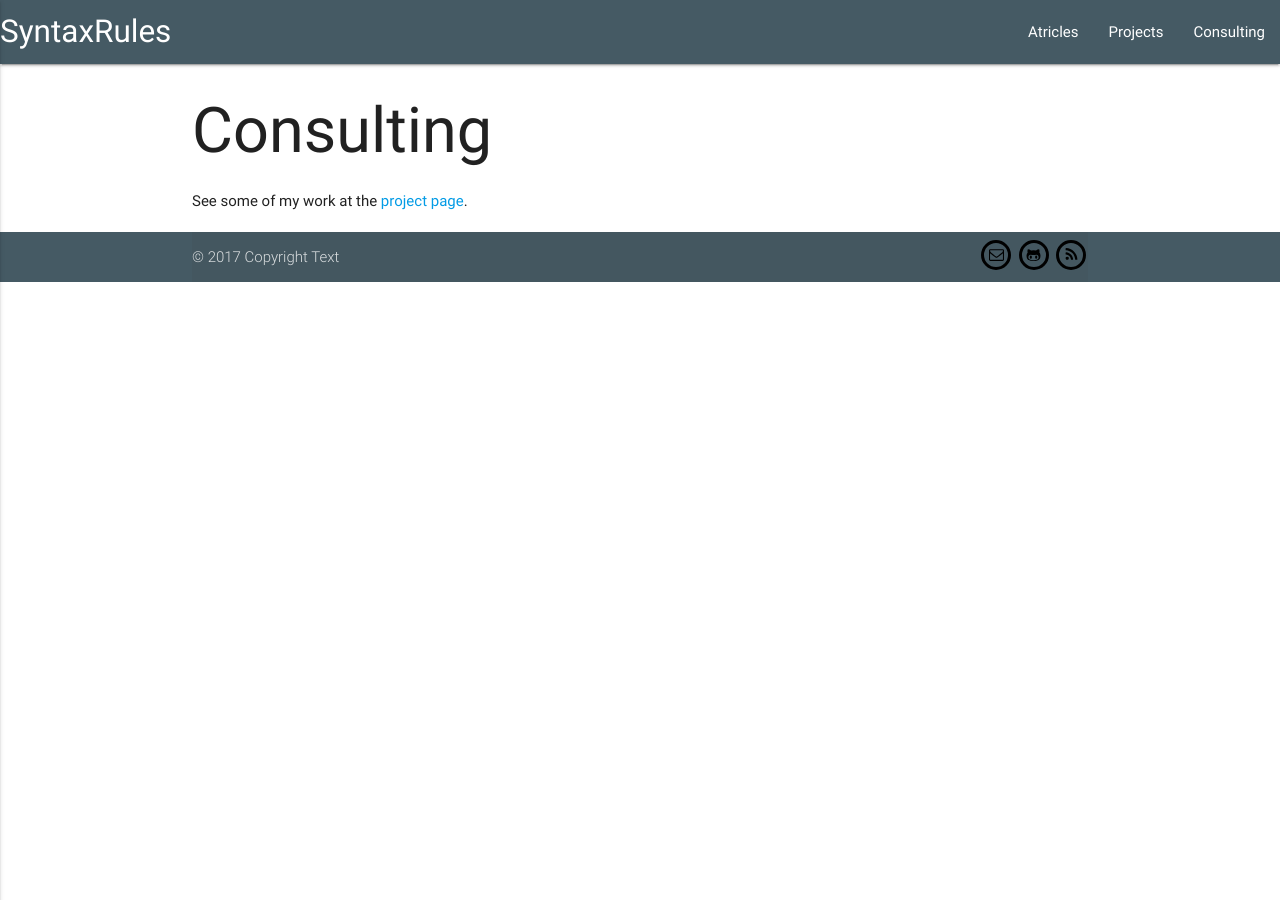
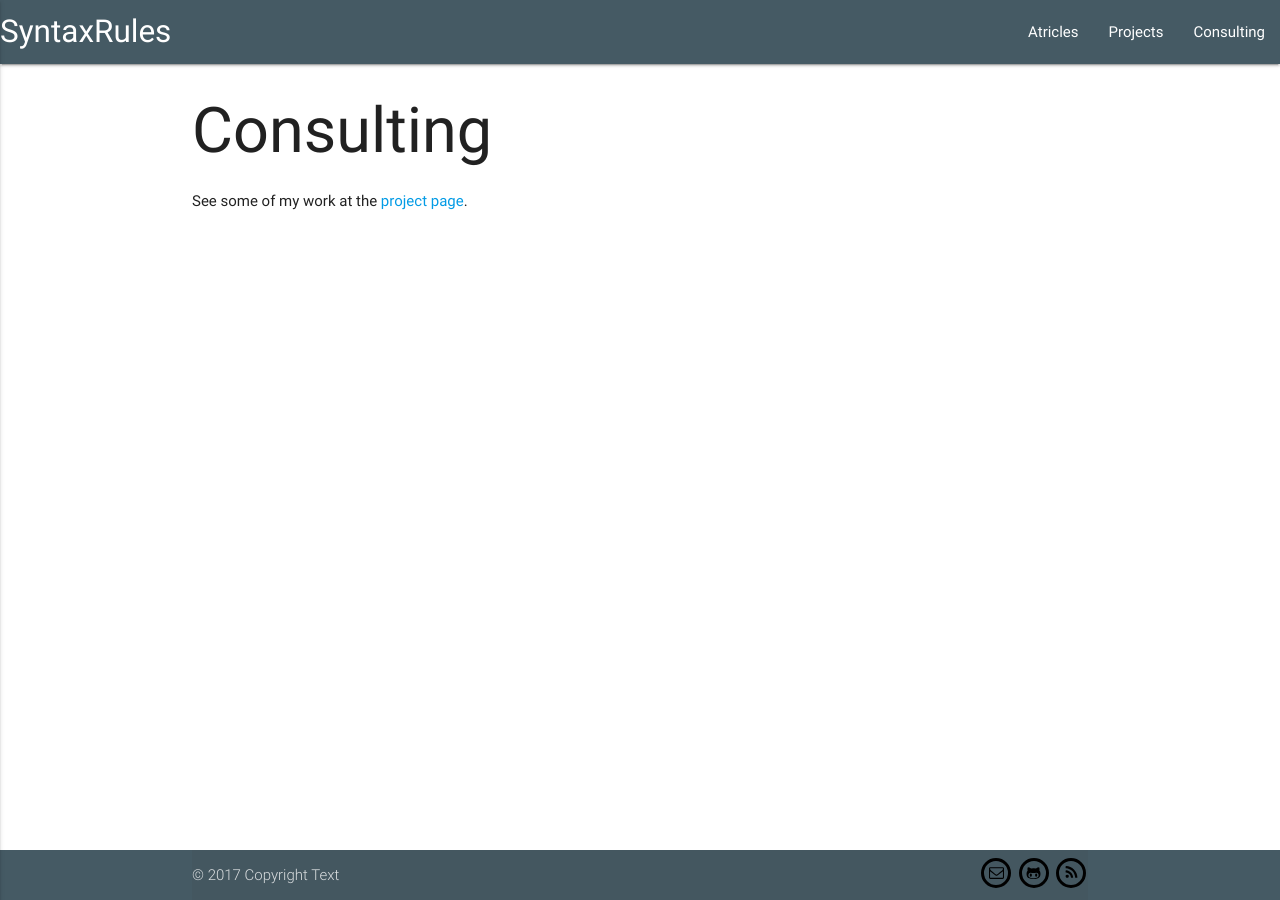
Before and after one commit to SyntaxRules/syntaxrules.github.io, a Jekyll site: the page built from consulting.md, in a window 1280 px wide. Built offline with Jekyll 4.4.1, drawn with Linux system fonts in a browser that asks for light colours; nearby versions of some CDN libraries.

Commit message:
fix(footer): make the footer always be at the bottom
When the content doesn't fill the page, the footer will still live at the bottom of the page.

```diff
--- a/Gemfile
+++ b/Gemfile
@@ -12,7 +12,7 @@ ruby RUBY_VERSION
 gem "jekyll", "3.3.1"
 
 # This is the default theme for new Jekyll sites. You may change this to anything you like.
-gem "minima", "~> 2.0"
+# gem "minima", "~> 2.0"
 
 # If you want to use GitHub Pages, remove the "gem "jekyll"" above and
 # uncomment the line below. To upgrade, run `bundle update github-pages`.
--- a/_layouts/default.html
+++ b/_layouts/default.html
@@ -9,17 +9,22 @@
 
     <!--Import Google Icon Font-->
     <link href="http://fonts.googleapis.com/icon?family=Material+Icons" rel="stylesheet">
-    <link rel="stylesheet" type="text/css" href="{{ site.path }}/css/main.css" >
+    <link rel="stylesheet" type="text/css" href="{{ site.path }}/css/main.css">
 </head>
 <body>
-
 {% include svg-icons.html %}
 
-{% include nav.html %}
+<div id="container">
 
-{{ content }}
+    {% include nav.html %}
 
-{% include footer.html %}
+    <div id="content">
+        {{ content }}
+    </div>
+
+    {% include footer.html %}
+
+</div>
 
 <script type="text/javascript" src="https://code.jquery.com/jquery-2.1.1.min.js"></script>
 <script src="{{ site.path }}/js/materialize.js"></script>
--- a/css/main.scss
+++ b/css/main.scss
@@ -21,7 +21,11 @@ $error-color: color("red", "base") !default;
 
 @import "../_sass/materialize";
 
+html,
 body {
+  margin: 0;
+  padding: 0;
+  height: 100%; /* needed for container min-height */
   //color: $primary-color-dark;
 }
 
@@ -43,8 +47,22 @@ body {
   }
 }
 
+div#container {
+  position: relative; /* needed for footer positioning*/
+  height: auto !important; /* real browsers */
+  min-height: 100%; /* real browsers */
+}
+
+div#content {
+  //Ensure the footer doesn't cut off the content.
+  padding-bottom: 50px;
+}
 
 footer.page-footer {
+  position: absolute;
+  width: 100%;
+  bottom: 0; /* stick to bottom */
+
   padding-top: 0px;
   .circle-icon-link {
     padding: .3rem;
```
